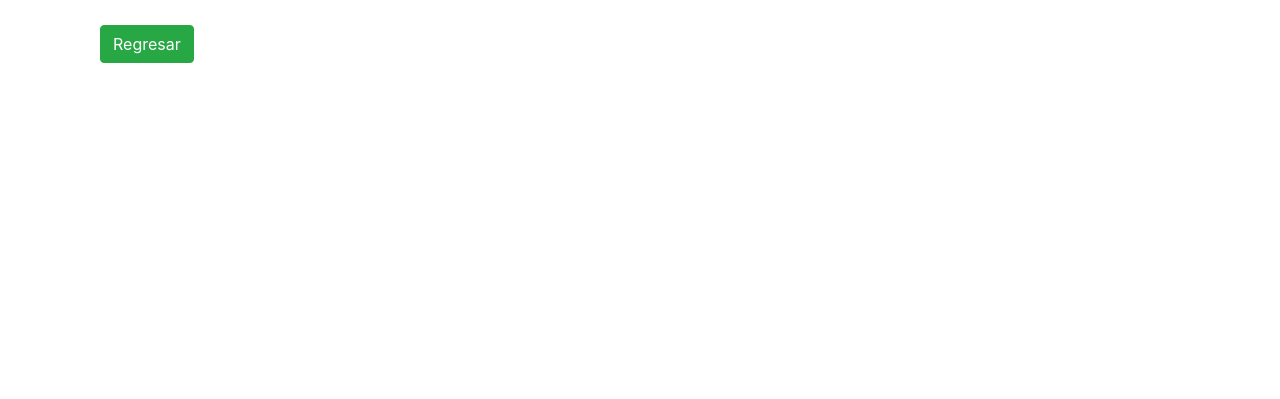
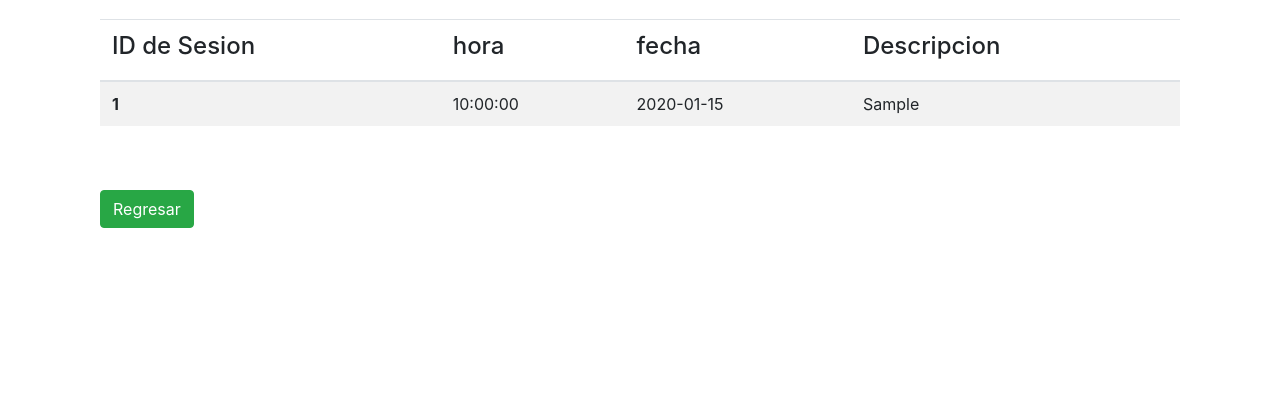
Before and after one commit to Jack-Christopher/IS-Project, a PHP site: page /event_view.php?id=1 in a window 1280 px wide. Shown: the part 401-800 px from the top of the page. Run offline with PHP 8.4, Linux system fonts and the light colour scheme; tables that the repository leaves empty hold one stand-in row (values such as "Sample post"); some libraries are stand-ins or nearby versions.

Commit message:
Event_view Fixed

```diff
--- a/Domain/Views/event_view.php
+++ b/Domain/Views/event_view.php
@@ -4,6 +4,7 @@
     <?php
       include_once("../Services/include_important.php");
       require_once("../../Repositories/Classes/conexion.php");
+      include_once("../Models/Sesion.php");
       $connection = new Conexion;
     ?>
   </head>
@@ -37,16 +38,93 @@
     ?>
 
     <div class="container">
-        <h1 class="display-4">Evento: <?php echo $evento->nombre ?> </h1>
-        <br><br>
-        <h1 class="display-5">Pais: <?php echo $evento->pais ?> </h1>
-        <br><br>
-        <h2 class="display-6">Descripción: <?php echo $evento->descripcion ?> </h2>
-        <br><br>
+      <table class="table table-striped">
+        <thead>
+          <tr>
+            <th scope="col">
+            <table class="table table-striped">
+                <thead>
+                    <tr>
+                      <th scope="col">
+                        <h1 class="display-4">Evento: <?php echo $evento->nombre ?> </h1>
+                      </th>
+                    </tr>
+                </thead>
 
+                <tbody>
+                  <tr>
+                      <th scope="col">
+                        <h1 class="display-5">Pais: <?php echo $evento->pais ?> </h1>
+                      </th>
+                  </tr>
+                  <tr>
+                      <th scope="col">
+                          <h2 class="display-6">Descripción: <?php echo $evento->descripcion ?> </h2>
+                      </th>
+                  </tr>
+                </tbody>
+            </table>
+            </th>
+
+            <th scope="col">
+              <img  src='../../Images/<?php echo $_GET['id'] ?>.jpg' style='width: 300px; height:auto;'> </img>
+            </th>
+          </tr>
+        </thead>
+      </table>
 
 
         <br>
+
+
+        <div class="container">
+    <table class="table table-striped">
+        <thead>
+            <tr>
+            <th scope="col"> <h4> ID de Sesion </h4> </th>
+                <th scope="col"> <h4> hora  </h4> </th>
+                <th scope="col"> <h4> fecha </h4> </th>
+                <th scope="col"> <h4> Descripcion  </h4> </th>
+            </tr>
+        </thead>
+
+        <tbody>
+
+            <?php
+
+          $query = "SELECT id, fecha, hora, informacionExtra FROM sesion WHERE id_evento =". $_GET['id'].";";
+          $result2 = mysqli_query($conn, $query);
+          while ($registro = mysqli_fetch_array($result2))
+          {
+              echo "<tr>";
+              $current_event = new Sesion( $registro);
+              $datos = $current_event->get_values();
+              echo "<th scope=\"row\"> ";
+              echo $datos['id'];
+              echo "</th>";
+
+              echo "<td>";
+              echo $datos['hora'];
+              echo "</td>";
+
+              echo "<td>";
+              echo $datos['fecha'];
+              echo "</td>";
+
+              echo "<td>";
+              echo $datos['informacionExtra'];
+              echo "</td>";
+
+              echo "</tr>";
+          }
+
+            ?>
+
+        </tbody>
+    </table>
+    </div>
+    <br><br>
+
 
     <div class="container">
 
```
